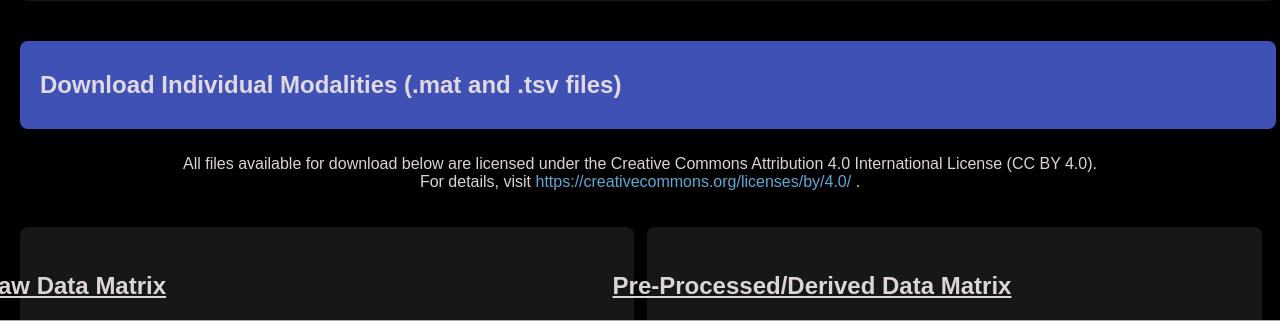
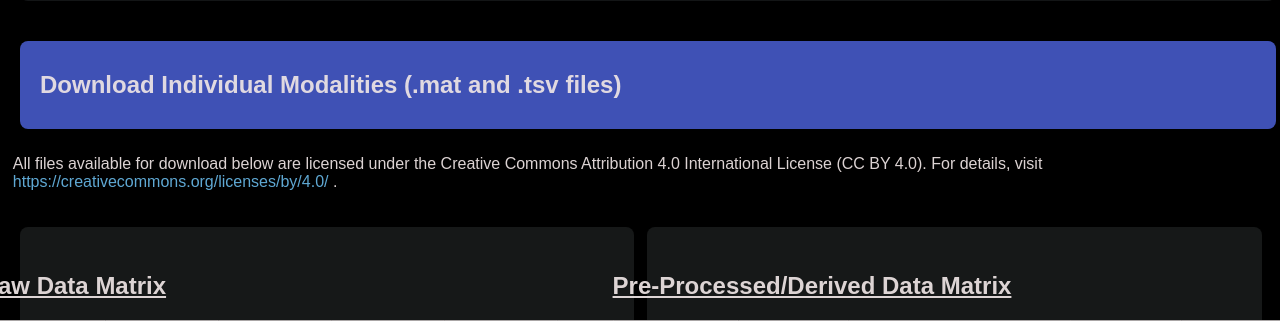
Before and after one commit to madjens/bbbd-website, a Flask app: page /download_page in a window 1280 px wide. Shown: the part 914-1235 px from the top of the page. Run offline with Flask 3, Linux system fonts and the light colour scheme; some libraries are stand-ins or nearby versions.

Commit message:
downloads

```diff
--- a/templates/download_page.html
+++ b/templates/download_page.html
@@ -92,10 +92,9 @@
         <section id="superexp-heading">
             <h2>Download Individual Modalities (.mat and .tsv files)</h2>
         </section>
-        <p style="text-align: center;">
+        <p style="margin-left: 1vw;">
             All files available for download below are licensed under the Creative Commons Attribution 4.0 International
-            License (CC BY 4.0).
-            <br>For details, visit <a href="https://creativecommons.org/licenses/by/4.0/" class="portfolio-link">
+            License (CC BY 4.0). For details, visit <a href="https://creativecommons.org/licenses/by/4.0/" class="portfolio-link">
                 https://creativecommons.org/licenses/by/4.0/
             </a>.
         </p>
```
